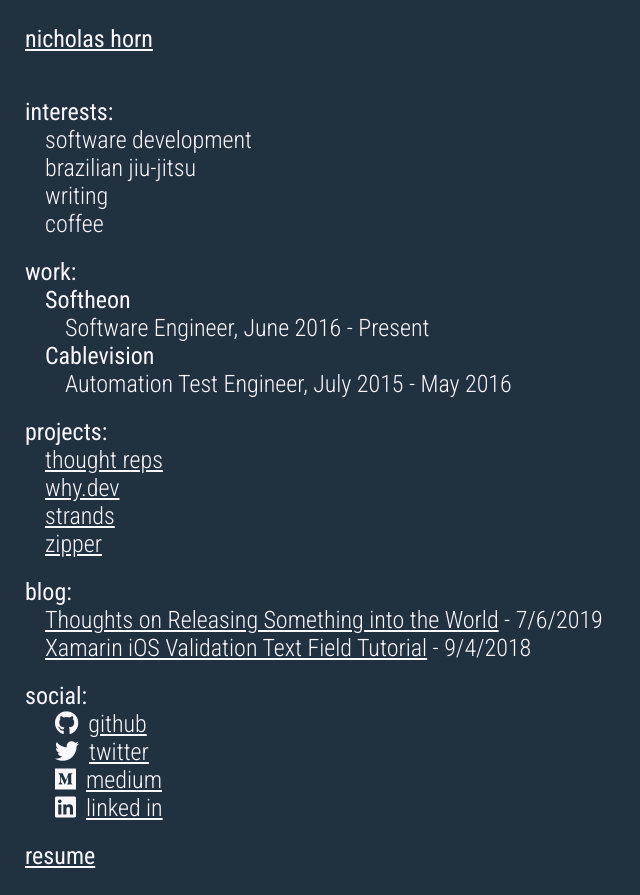
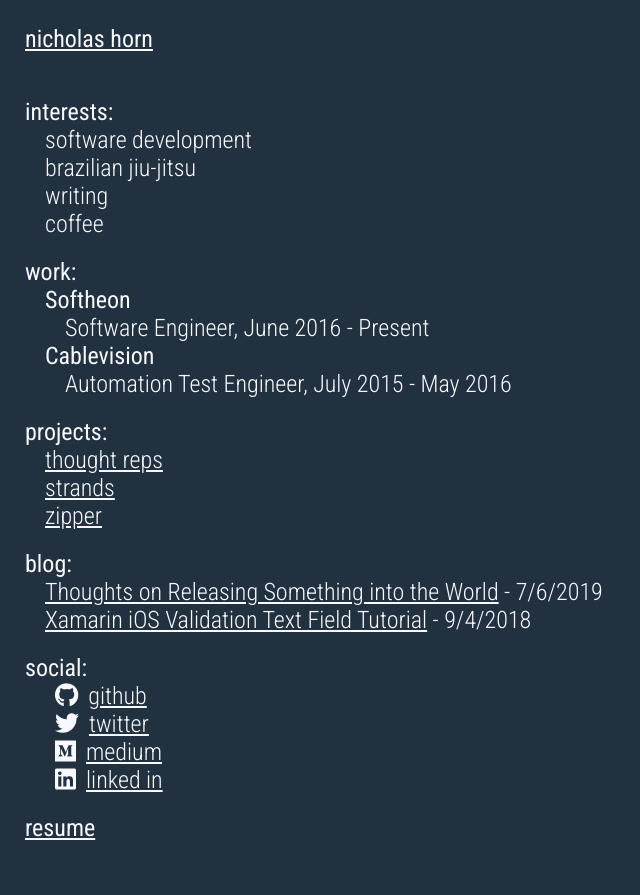
Before and after one commit to fauc3t/portfolio, a React (Create React App) app: page / in a window 1280 px wide. Shown: the whole page, without its empty margins (0-640 px from the left). After the commit the page ends 867 px from the top, so only its background shows below. Built offline with nearby package versions, Linux system fonts and the light colour scheme.

Commit message:
remove why.dev

```diff
--- a/src/json/about.js
+++ b/src/json/about.js
@@ -39,13 +39,6 @@
             'https://s3-us-west-2.amazonaws.com/nickhorn-portfolio/treps_3.JPG',
             'https://s3-us-west-2.amazonaws.com/nickhorn-portfolio/treps_4.JPG'*/
         ]
-    },
-    {
-        "name": "why.dev",
-        "path": "why.dev",
-        "link": "https://why.dev/",
-        "about": "When Google released the .dev TLD I was pretty excited to be able to snag my portfolio's domain name. I tend to get a little domain trigger-happy so I snagged a couple more including why.dev. I thought I could do some pretty interesting things with it but for now I've put a palceholder site that (minimally) mimics Google's https://get.dev/. I would also like to add that this domain is potentially for sale, so feel free to shoot me an offer.",
-        "images": []
     },
     {
         "name": "strands",
```
